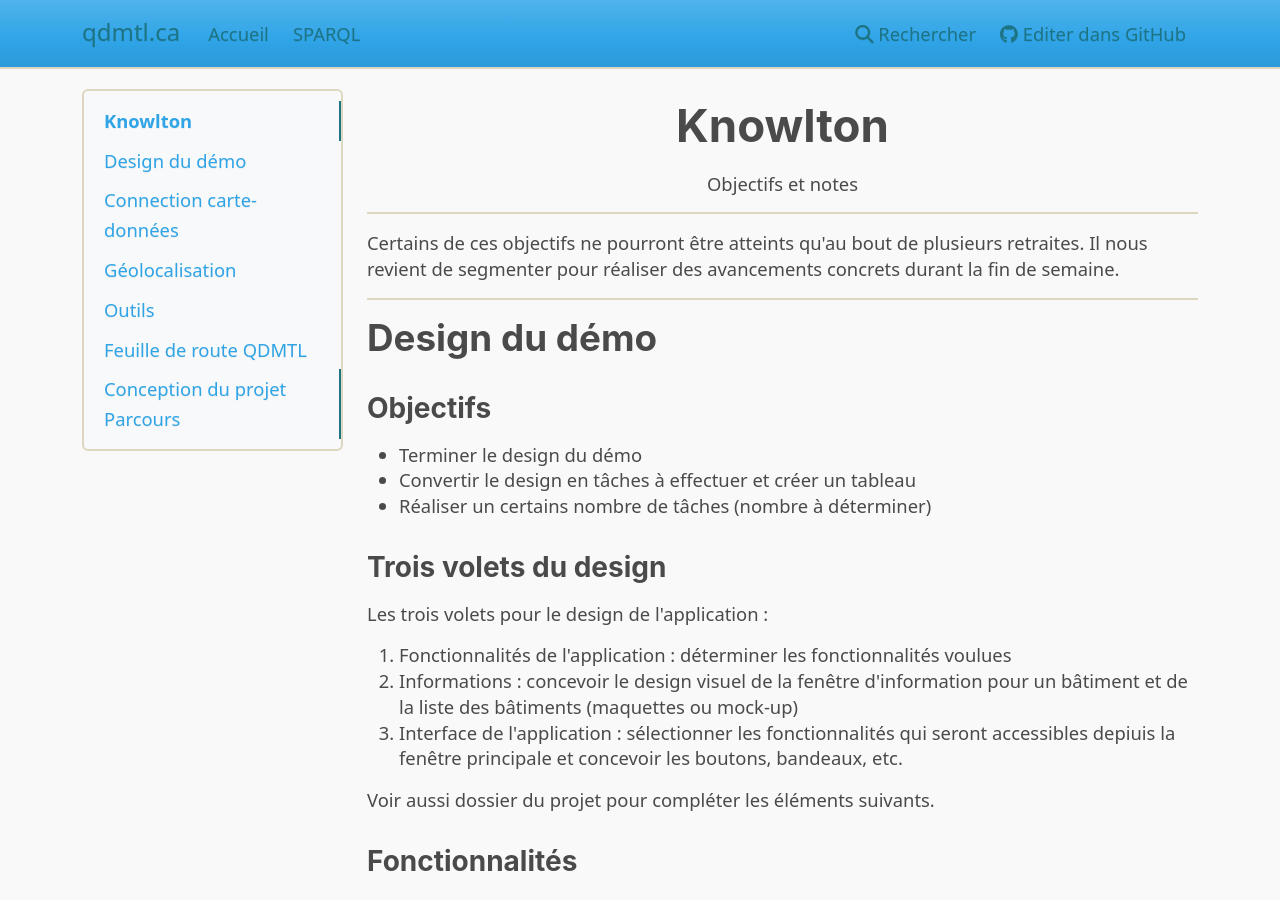
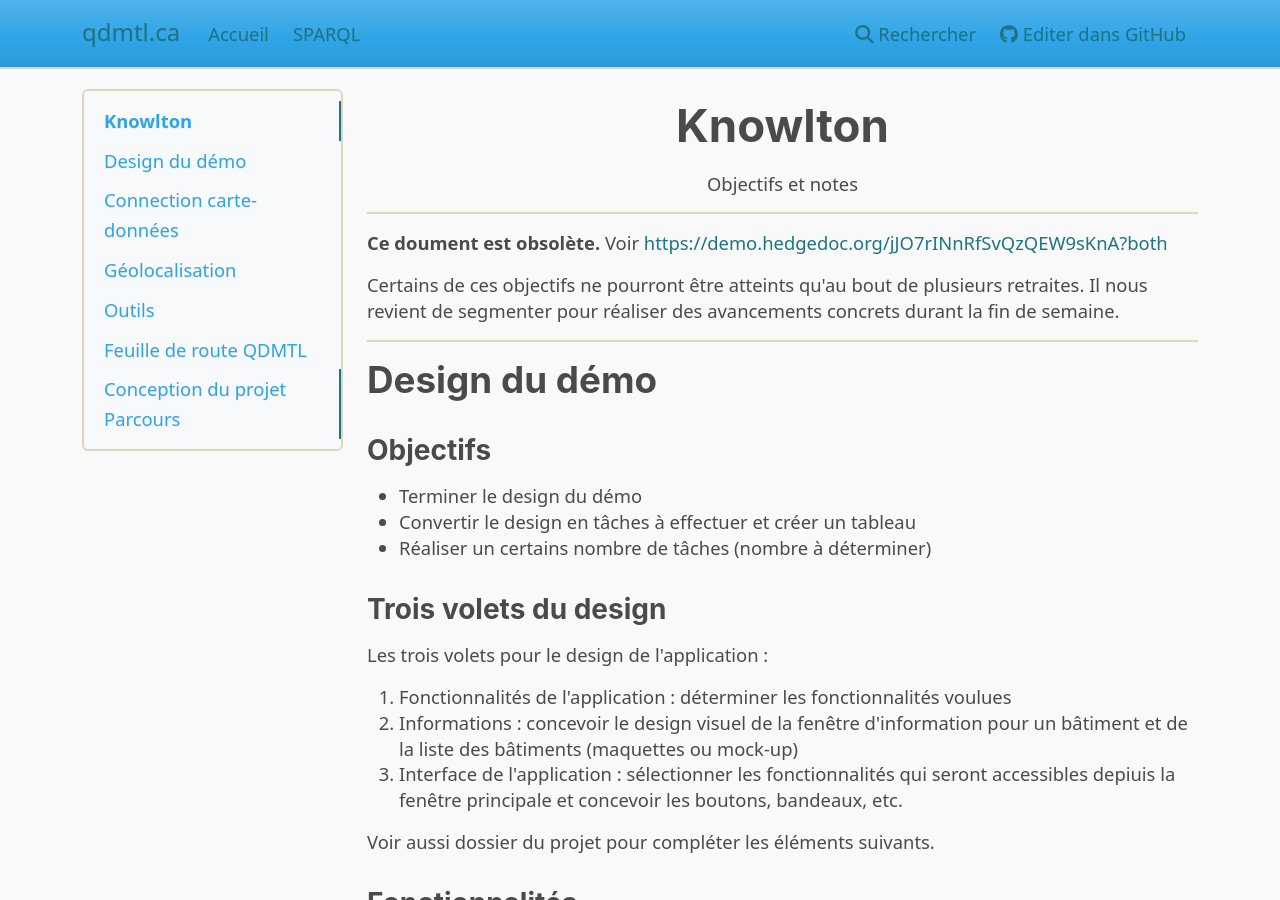
Before and after one commit to qdmtl/qdmtl-www, an MkDocs documentation site: the page built from docs/knowlton.md, in a window 1280 px wide and 900 px high. Built offline with MkDocs 1.6.1, drawn with Linux system fonts in a browser that asks for light colours; nearby versions of some CDN libraries; some of the changed text lies outside the part shown.

Commit message:
Mise à jour documentation séance travail Knowlton

```diff
--- a/docs/knowlton.md
+++ b/docs/knowlton.md
@@ -6,6 +6,8 @@ title: Knowlton
 Objectifs et notes
 
 ---
+
+**Ce doument est obsolète.** Voir [https://demo.hedgedoc.org/jJO7rINnRfSvQzQEW9sKnA?both](https://demo.hedgedoc.org/jJO7rINnRfSvQzQEW9sKnA?both)
 
 Certains de ces objectifs ne pourront être atteints qu'au bout de plusieurs retraites. Il nous revient de segmenter pour réaliser des avancements concrets durant la fin de semaine.
 
```
Also changed, not shown: other parts of docs/knowlton.md (+1 -0 lines).
